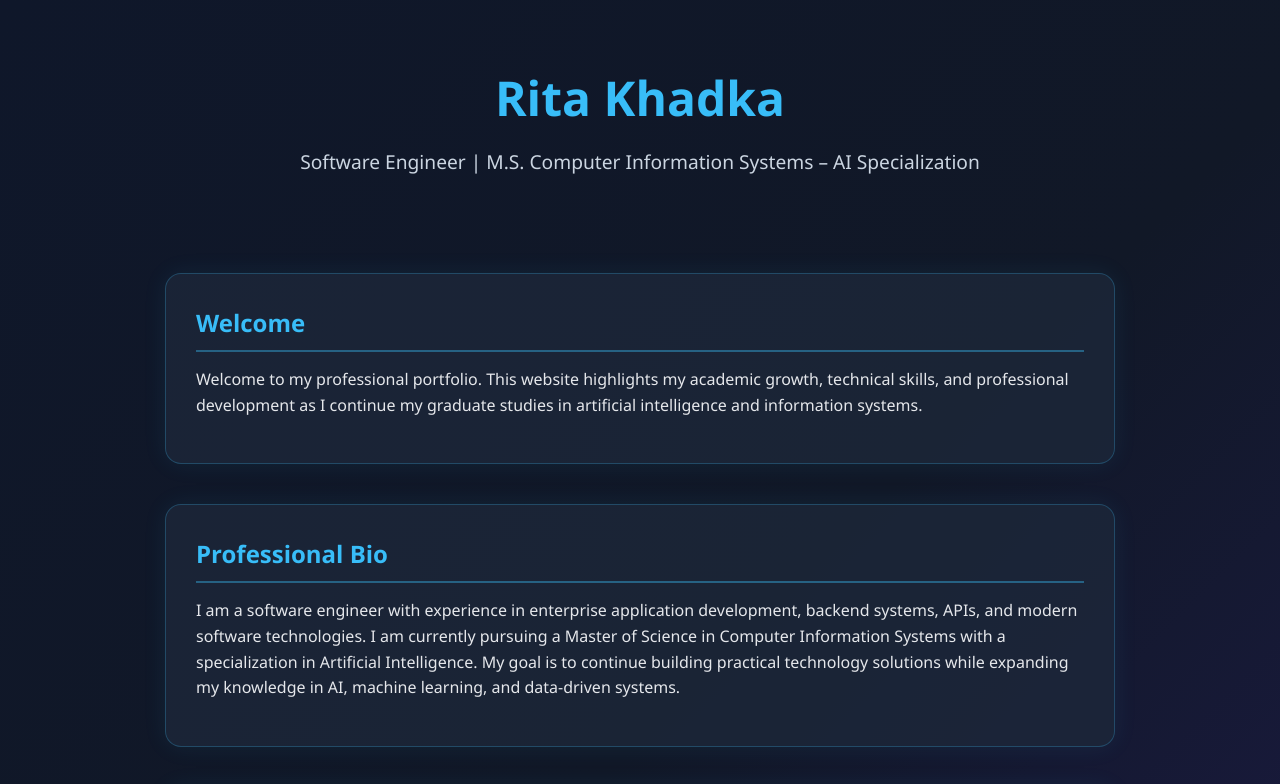
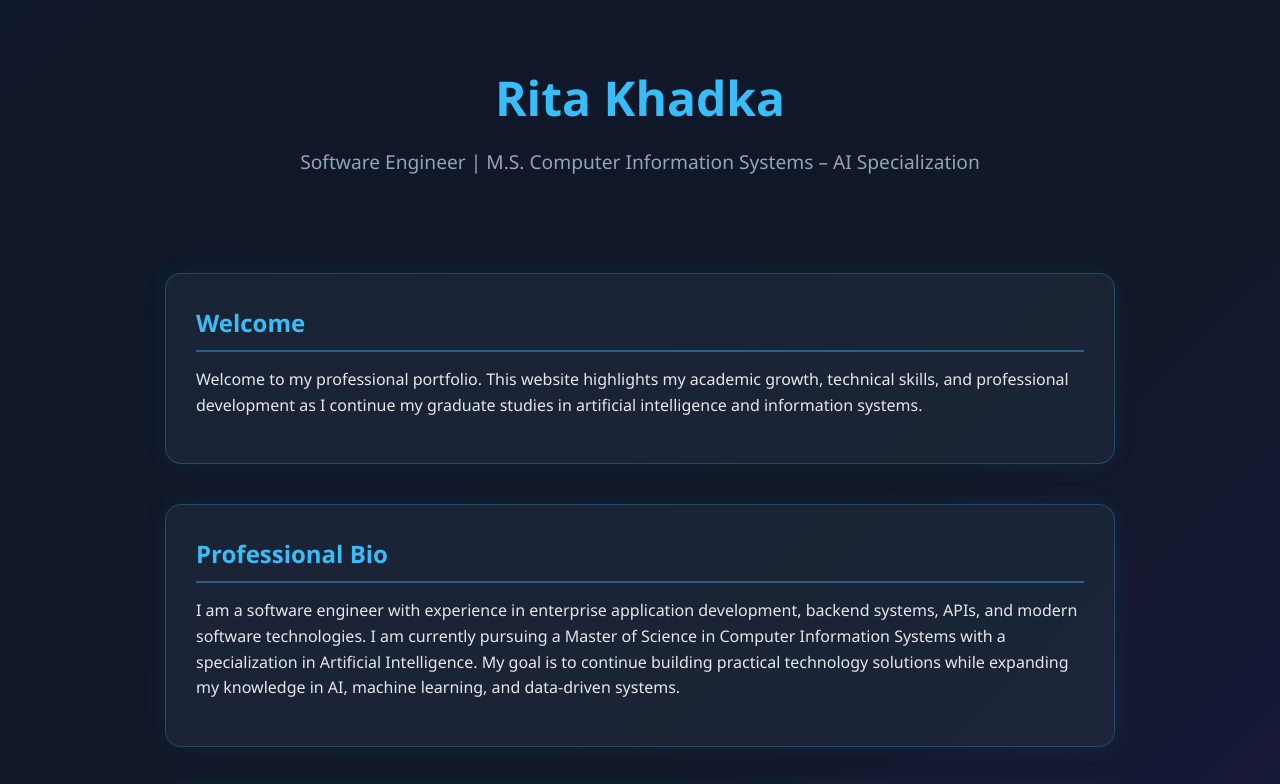
Before and after one commit to rita-crypto/ritakhadka.github.io, a plain HTML site: page index.html in a window 1280 px wide. Shown: the top 784 px of the page. Drawn offline with Linux system fonts and the light colour scheme.

Commit message:
Change header paragraph color and add margin
Updated header paragraph styles for improved appearance.

```diff
--- a/style.css
+++ b/style.css
@@ -26,8 +26,9 @@ header h1 {
 }
 
 header p {
-  font-size: 1.2rem;
-  color: #cbd5e1;
+    font-size: 1.2rem;
+    color: #94a3b8;
+    margin-top: 10px;
 }
 
 nav {
```
